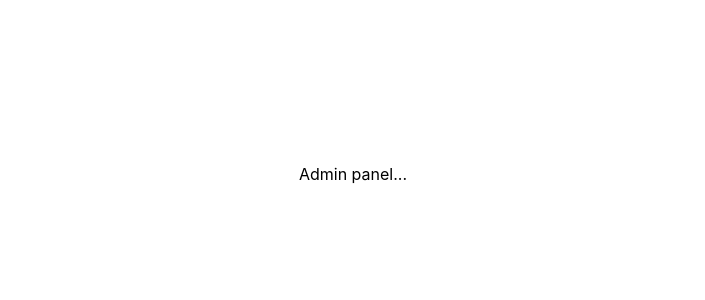
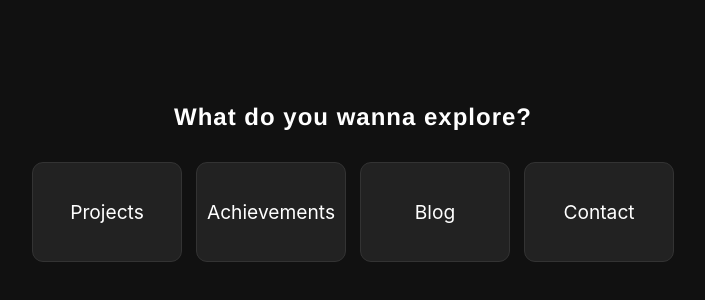
Before and after one commit to DevOM3/portfolio, a Next.js app: page /admin in a window 1280 px wide. Shown: the part 226-526 px from the top of the page, without its empty margins (287-992 px from the left). Built offline with nearby package versions, Linux system fonts and the light colour scheme.

Commit message:
After initializing admin panel

```diff
--- a/components/commons/Layout.tsx
+++ b/components/commons/Layout.tsx
@@ -27,7 +27,14 @@ const Layout = ({ children }: any) => {
       {router.pathname !== "/admin" && <AppBar open={open} setOpen={setOpen} />}
       <div className={layoutStyles.navigationContainer}>
         {router.pathname !== "/admin" && <Navbar open={open} />}
-        <div className={layoutStyles.main}>{children}</div>
+        <div
+          className={layoutStyles.main}
+          style={{
+            border: router.pathname === "/admin" ? "none" : "4px solid white",
+          }}
+        >
+          {children}
+        </div>
       </div>
     </div>
   );
--- a/pages/admin/index.tsx
+++ b/pages/admin/index.tsx
@@ -1,10 +1,25 @@
 import React from "react";
+import Link from "next/link";
 import adminStyles from "../../styles/pages/admin/Admin.module.css";
 
 const Admin = () => {
   return (
     <div className={adminStyles.admin}>
-      <p>Admin panel...</p>
+      <p className={adminStyles.title}>What do you wanna explore?</p>
+      <div className={adminStyles.links}>
+        <Link href="/admin/projects">
+          <a className={adminStyles.link}>Projects</a>
+        </Link>
+        <Link href="/admin/achievements">
+          <a className={adminStyles.link}>Achievements</a>
+        </Link>
+        <Link href="/admin/blog">
+          <a className={adminStyles.link}>Blog</a>
+        </Link>
+        <Link href="/admin/contact">
+          <a className={adminStyles.link}>Contact</a>
+        </Link>
+      </div>
     </div>
   );
 };
--- a/styles/components/commons/AppBar.module.css
+++ b/styles/components/commons/AppBar.module.css
@@ -1,5 +1,5 @@
 .appBar {
-  display: none;
+  display: flex;
   align-items: center;
   height: 71px !important;
   background: black;
@@ -15,9 +15,3 @@
   color: white;
   font-size: xx-large;
 }
-
-@media only screen and (max-width: 550px) {
-  .appBar {
-    display: flex;
-  }
-}
--- a/styles/components/commons/Layout.module.css
+++ b/styles/components/commons/Layout.module.css
@@ -27,9 +27,3 @@
     border-radius: 11;
   }
 }
-@media only screen and (max-width: 550px) {
-  .navigationContainer {
-    min-height: calc(100vh - 71px);
-    max-height: calc(100vh - 71px);
-  }
-}
--- a/styles/components/commons/Navbar.module.css
+++ b/styles/components/commons/Navbar.module.css
@@ -1,6 +1,7 @@
 .navbar {
   display: flex;
   height: 100vh;
+  padding-bottom: 200px;
   background: black;
   flex-direction: column;
   overflow-y: scroll;
--- a/styles/pages/About.module.css
+++ b/styles/pages/About.module.css
@@ -15,7 +15,7 @@
   background-repeat: no-repeat;
   background-size: cover;
   /* border-radius: 7px; */
-  height: 100vh;
+  height: calc(100vh - 71px);
   display: grid;
   place-items: center;
   position: relative;
@@ -24,7 +24,7 @@
 .parallaxTextContainer {
   background: rgba(0, 0, 0, 0.7);
   width: 100%;
-  height: 100%;
+  height: calc(100vh - 100px);
   border-radius: 11px;
   display: grid;
   place-items: center;
@@ -48,7 +48,7 @@
 
 .scrollIcon {
   position: absolute;
-  bottom: 71px;
+  bottom: 21px;
 }
 
 .container {
--- a/styles/pages/Achievements.module.css
+++ b/styles/pages/Achievements.module.css
@@ -1,8 +1,9 @@
 .achievements {
-  min-height: 100%;
+  height: 100%;
   overflow: scroll;
   display: grid;
   place-items: center;
+  padding-bottom: 100px;
   gap: 2px;
   grid-template-columns: repeat(auto-fit, minmax(250px, 1fr));
 }
--- a/styles/pages/Contact.module.css
+++ b/styles/pages/Contact.module.css
@@ -7,6 +7,8 @@
   display: grid;
   place-items: center;
   padding: 11px;
+  padding-bottom: 80px;
+  overflow: scroll;
 }
 
 .form {
--- a/styles/pages/admin/Admin.module.css
+++ b/styles/pages/admin/Admin.module.css
@@ -1,7 +1,40 @@
 .admin {
-  display: grid;
-  place-items: center;
   height: 100%;
   margin: 0;
   padding: 0;
+  background: #111;
+  padding: 11px;
+  display: flex;
+  flex-direction: column;
+  justify-content: center;
+  align-items: center;
 }
+
+.title {
+  color: white;
+  text-align: center;
+  font-size: x-large;
+  font-weight: bold;
+  font-family: "Franklin Gothic Medium", "Arial Narrow", Arial, sans-serif;
+  letter-spacing: 1px;
+}
+
+.links {
+  display: flex;
+  justify-content: center;
+  align-items: center;
+  flex-wrap: wrap;
+}
+
+.link {
+  color: white;
+  background: #222;
+  height: 100px;
+  width: 150px;
+  border: 1px solid #333;
+  border-radius: 11px;
+  margin: 7px;
+  display: grid;
+  place-items: center;
+  font-size: larger;
+}
```
